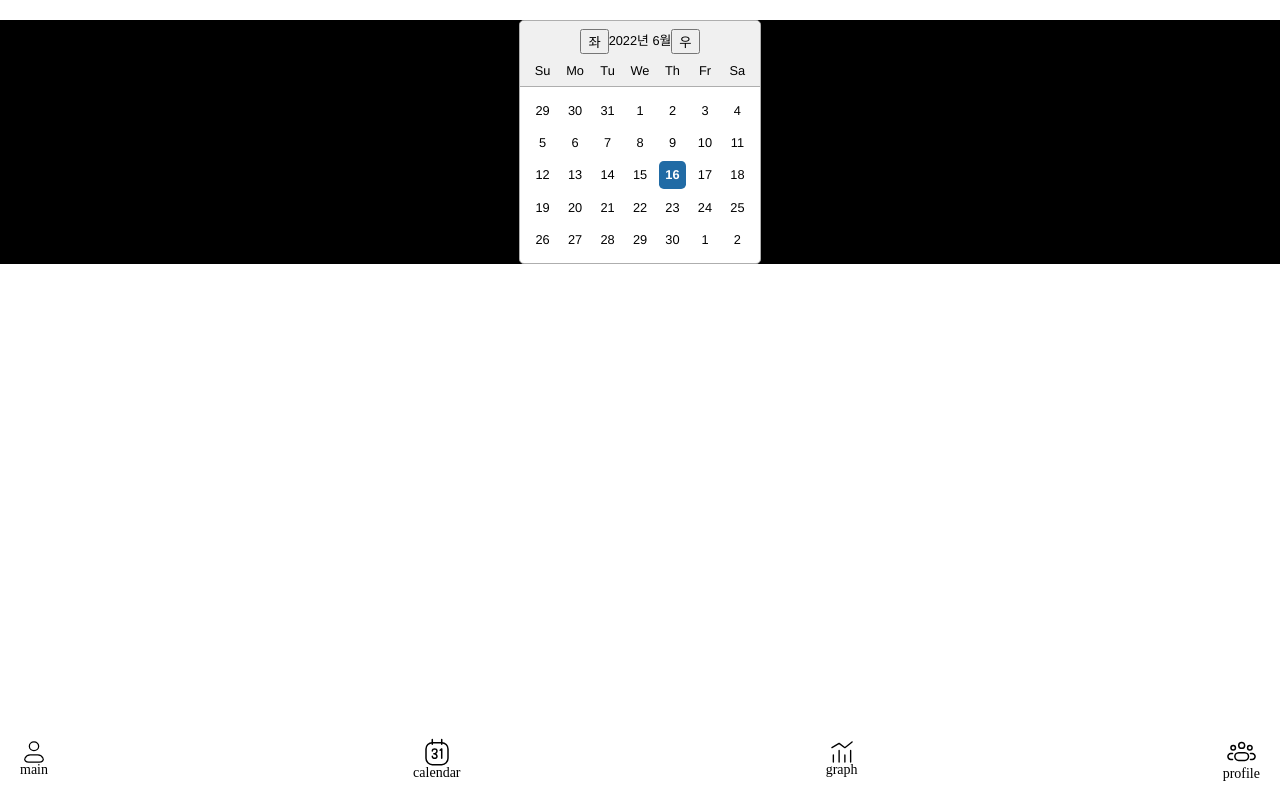
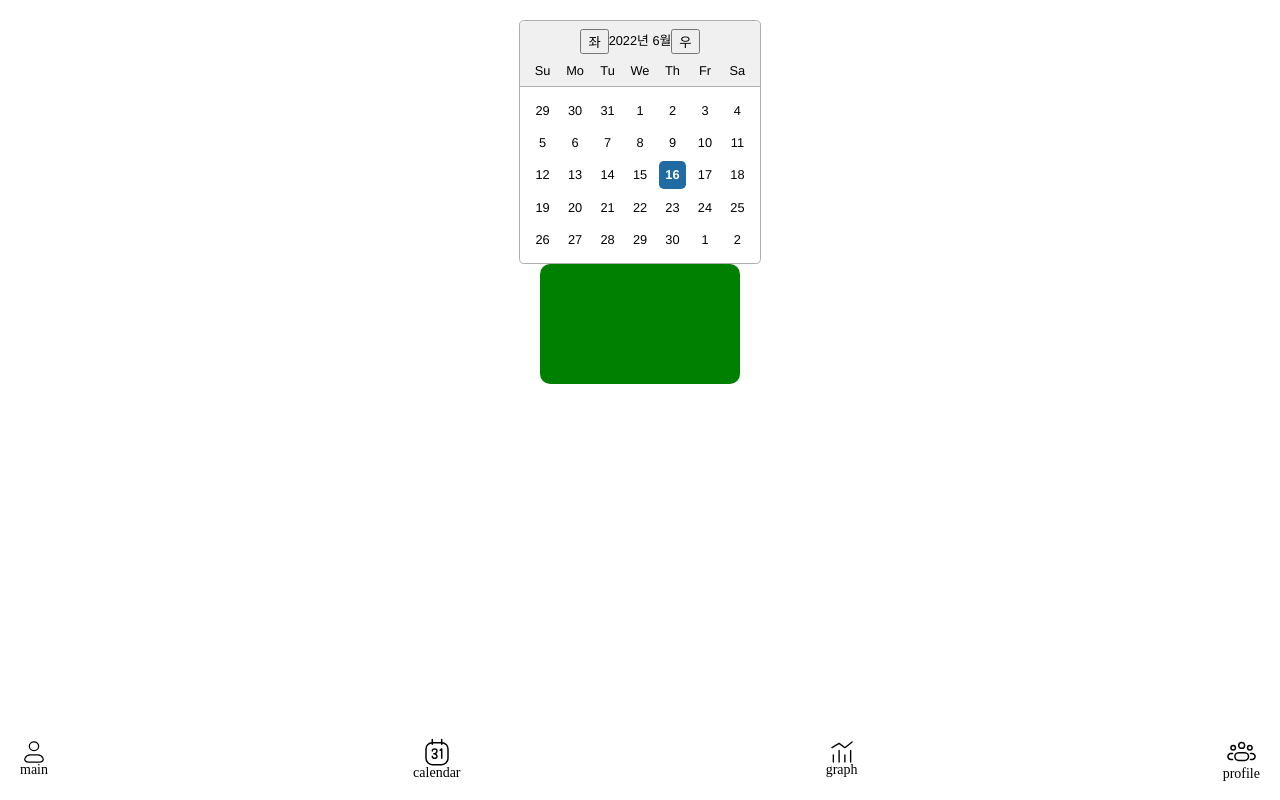
Before and after one commit to Medi-Go/MediGo, a Next.js app in the folder frontend/: page /calendar in a window 1280 px wide. Built offline with nearby package versions, Linux system fonts and the light colour scheme.

Commit message:
[feat]: Calendar 날짜 클릭시 해당 날짜와 관련된 medicine 데이터가 출력되게 구현

```diff
--- a/frontend/components/Calendar/CalendarComponent/CalendarComponent.tsx
+++ b/frontend/components/Calendar/CalendarComponent/CalendarComponent.tsx
@@ -1,28 +1,68 @@
-import React, { useEffect, useState } from 'react';
+import React, { useState } from 'react';
 import DatePicker from 'react-datepicker';
 import 'react-datepicker/dist/react-datepicker.css';
 import styled from 'styled-components';
 import CalendarHeader from '../CalendarHeader/CalendarHeader';
+import CalendarInfo from '../CalendarInfo/CalendarInfo';
 
 const CalendarContainer = styled.div`
   display: flex;
   flex-direction: column;
   align-items: center;
   justify-content: center;
-  background-color: black;
   margin-top: 20px;
 `;
 
-const CalendarComponent = () => {
+const CalendarDayInfoContainer = styled.div`
+  display: flex;
+  flex-direction: column;
+  align-items: center;
+  justify-content: space-between;
+  border-radius: 10px;
+  background-color: green;
+  padding: 20px;
+  width: 10rem;
+  height: 5rem;
+  font-size: 15px;
+`;
+
+const CalendarDayInfo = styled.div`
+  display: flex;
+  flex-direction: row;
+  align-items: center;
+`;
+
+type MedicineProps = {
+  id: string;
+  name: string;
+  group: string;
+  effect: string;
+  combinedTaboo: string;
+  ageTaboo: string;
+  ingredients: string[];
+  company: string;
+  cost: number;
+  left: number;
+};
+
+type MedicineListProps = {
+  title: string;
+  date: Date;
+  data: MedicineProps[];
+};
+
+const CalendarComponent = ({ MedicineListData }) => {
   const [selectedDate, setSelectedDate] = useState(new Date());
-  useEffect(() => {
-    console.log(selectedDate);
-  }, [selectedDate]);
+
+  const selectDate = (date: Date) => {
+    setSelectedDate(date);
+  };
+
   return (
     <CalendarContainer>
       <DatePicker
         selected={selectedDate}
-        onChange={(date: Date) => setSelectedDate(date)}
+        onChange={selectDate}
         inline
         renderCustomHeader={({
           date,
@@ -40,6 +80,17 @@ const CalendarComponent = () => {
           />
         )}
       />
+      <CalendarDayInfoContainer>
+        {MedicineListData.filter(
+          (medicine) =>
+            medicine.date.toDateString() === selectedDate.toDateString(),
+        ).map((medicine) => (
+          <CalendarDayInfo key={medicine}>
+            <div>{medicine.disease}</div>
+            <CalendarInfo medicineList={medicine.medicineList} />
+          </CalendarDayInfo>
+        ))}
+      </CalendarDayInfoContainer>
     </CalendarContainer>
   );
 };
--- /dev/null
+++ b/frontend/components/Calendar/CalendarInfo/CalendarInfo.tsx
@@ -0,0 +1,26 @@
+import React from 'react';
+import styled from 'styled-components';
+
+const CalendarInfoContainer = styled.div`
+  margin-left: 1rem;
+`;
+
+const CalendarInfo = ({ medicineList }) => {
+  return (
+    <div>
+      {medicineList.map((medicine) => (
+        <CalendarInfoContainer key={medicine.id}>
+          {medicine.name}
+        </CalendarInfoContainer>
+      ))}
+      {/* {MedicineListData.filter(
+        (medicine) =>
+          medicine.date.toDateString() === selectedDate.toDateString(),
+      ).map((medicine) => {
+        return <div key={medicine.disease}>{medicine.disease}</div>;
+      })} */}
+    </div>
+  );
+};
+
+export default CalendarInfo;
--- a/frontend/pages/calendar/index.tsx
+++ b/frontend/pages/calendar/index.tsx
@@ -7,10 +7,85 @@ const CalendarContainer = styled.div`
   height: 100%;
 `;
 
+const MedicineListData = [
+  {
+    disease: '순환기계질환',
+    date: new Date(2022, 7, 18),
+    medicineList: [
+      {
+        id: 'bd7acbea-c1b1-46c2-aed5-3ad53abb28ba',
+        name: '록사렉스캡슐 75mg',
+        group: '기관지 천식 치료제',
+        effect: '교감신경성 기관지 확장제',
+        combinedTaboo: '없음',
+        ageTaboo: '12세미만',
+        ingredients: [
+          '아세트아미노펜',
+          '이부프로펜',
+          '티로프미드염산염',
+          '아세트아미노산',
+          '아세트아미노산',
+        ],
+        company: '팜젠사이언스',
+        cost: 3000,
+        left: 3,
+      },
+      {
+        id: '3ac68afc-c605-48d3-a4f8-fbdaa97f63',
+        name: '로스파정',
+        group: '기관지 확장제',
+        effect: '교감신경성 기관지 확장제',
+        combinedTaboo: '없음',
+        ageTaboo: '12세미만',
+        ingredients: ['아세트아미노펜', '이부프로펜', '티로프미드염산염'],
+        company: '영진약품',
+        cost: 3000,
+        left: 2,
+      },
+    ],
+  },
+  {
+    disease: '신장 질환',
+    date: new Date(2022, 7, 17),
+    medicineList: [
+      {
+        id: '58694a0f-3da1-471f-bd96-145571ed72',
+        name: '포시가',
+        group: '만성 심부전 치료제',
+        effect: '교감신경성 기관지 확장제',
+        combinedTaboo: '없음',
+        ageTaboo: '12세미만',
+        ingredients: ['아세트아미노펜', '이부프로펜', '티로프미드염산염'],
+        company: '에이앤엘바이오',
+        cost: 3000,
+        left: 2,
+      },
+    ],
+  },
+  {
+    disease: '통증 질환',
+    date: new Date(2022, 7, 18),
+    medicineList: [
+      {
+        id: '58694a0f-3da1-471f-bd96-145571e29d72',
+        name: '코데인',
+        group: '진통제',
+        effect: '교감신경성 기관지 확장제',
+        combinedTaboo: '없음',
+        ageTaboo: '12세미만',
+        ingredients: ['아세트아미노펜', '이부프로펜', '티로프미드염산염'],
+        company: '한국애브비',
+        cost: 3000,
+        left: 2,
+      },
+    ],
+  },
+];
+
 const Calendar: NextPage = () => {
   return (
     <CalendarContainer>
-      <CalendarComponent />
+      <CalendarComponent MedicineListData={MedicineListData} />
     </CalendarContainer>
   );
 };
```
Also changed, not shown: frontend/pages/login/index.tsx (+1 -8 lines).
